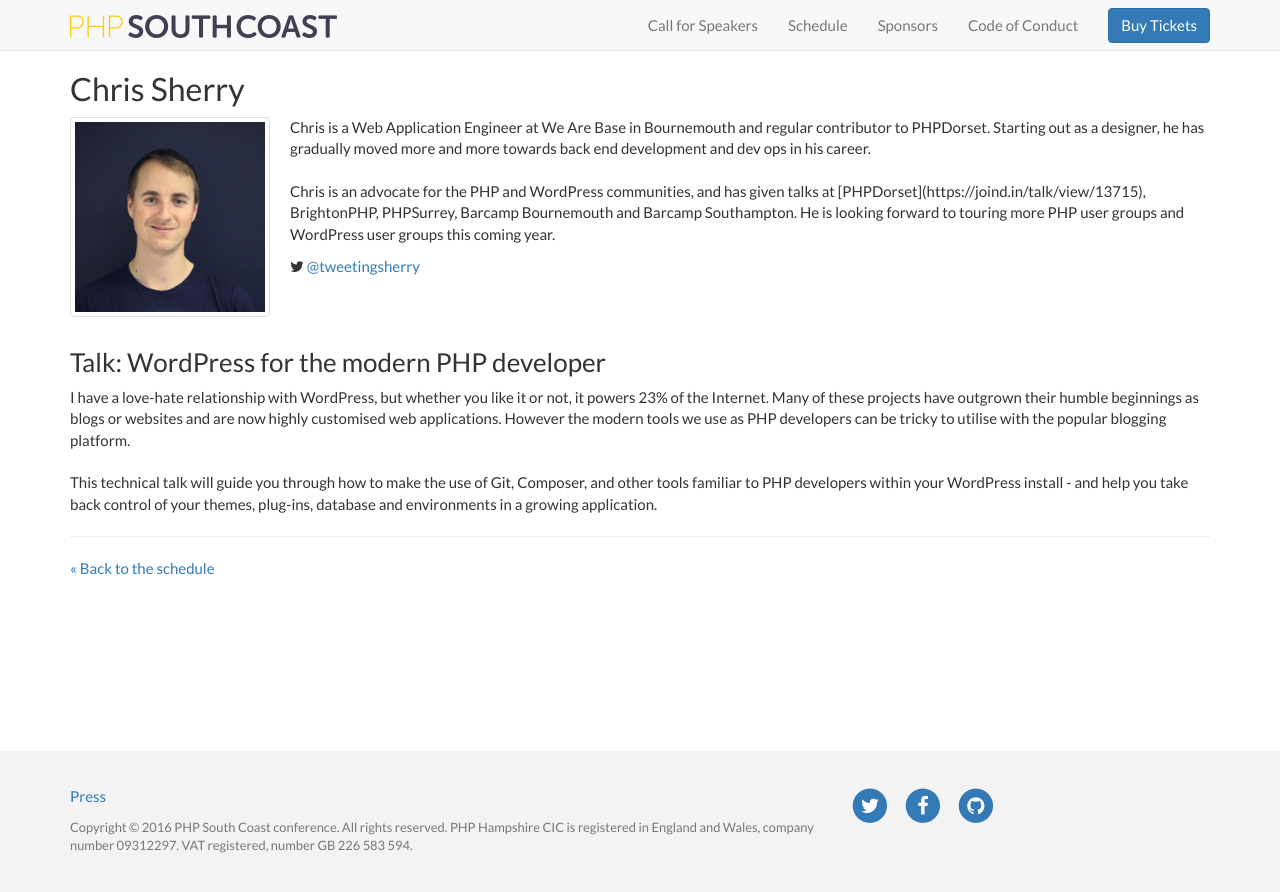
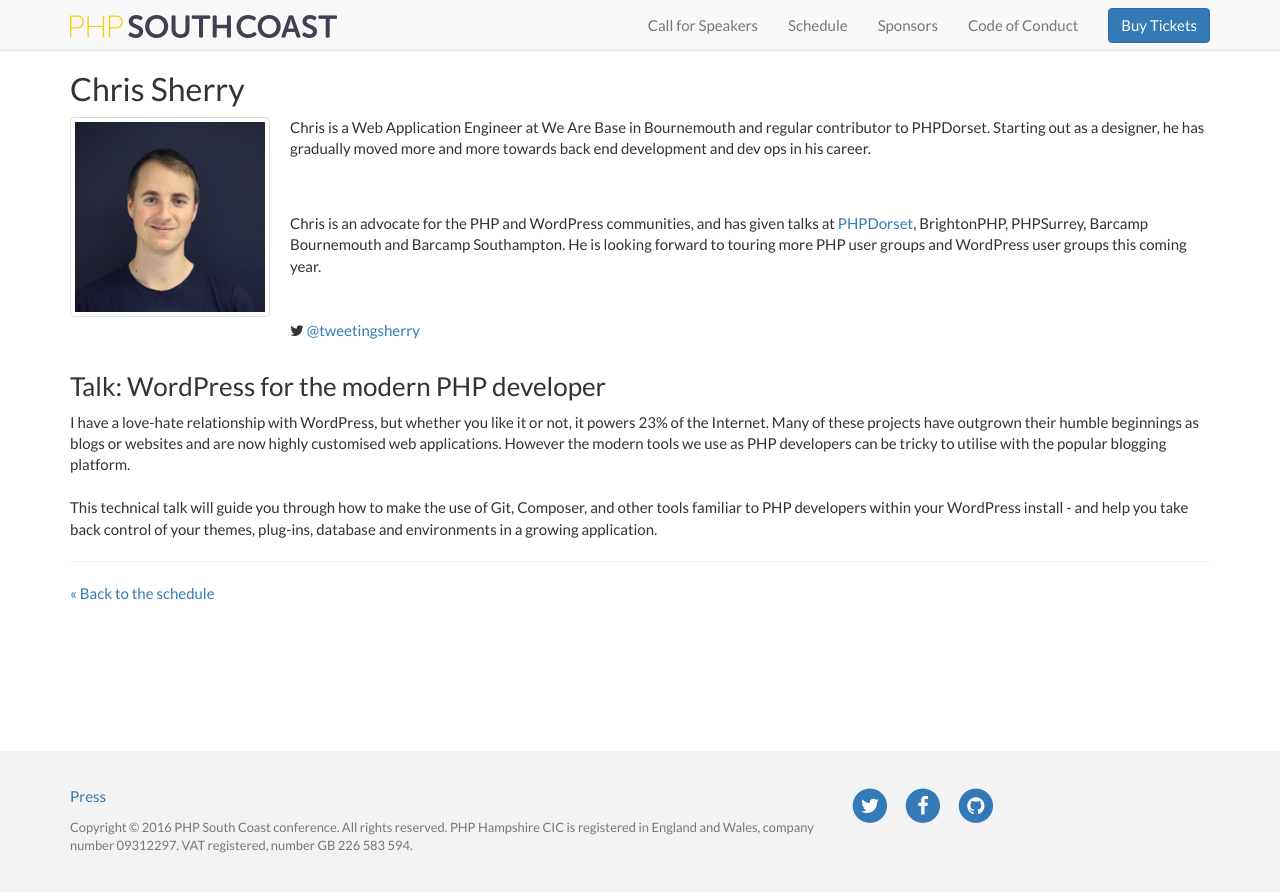
Before and after one commit to phphants/php-south-coast-2016, a Jekyll site: the page built from speakers/chris-sherry.html, in a window 1280 px wide. Shown: the top 892 px of the page. Built offline with Jekyll 4.4.1, drawn with Linux system fonts in a browser that asks for light colours.

Commit message:
Parse markdown in bios

```diff
--- a/_includes/speaker.html
+++ b/_includes/speaker.html
@@ -9,7 +9,7 @@
                 <img src="/img/speakers/{{ speaker.avatar }}" alt="{{ speaker.name }}" class="img-responsive img-thumbnail pull-left"/>
             {% endif %}
 
-            <p>{{ speaker.bio | newline_to_br}}</p>
+            <p>{{ speaker.bio | markdownify | newline_to_br}}</p>
 
             {% if speaker.twitter %}
                 <p>
```
